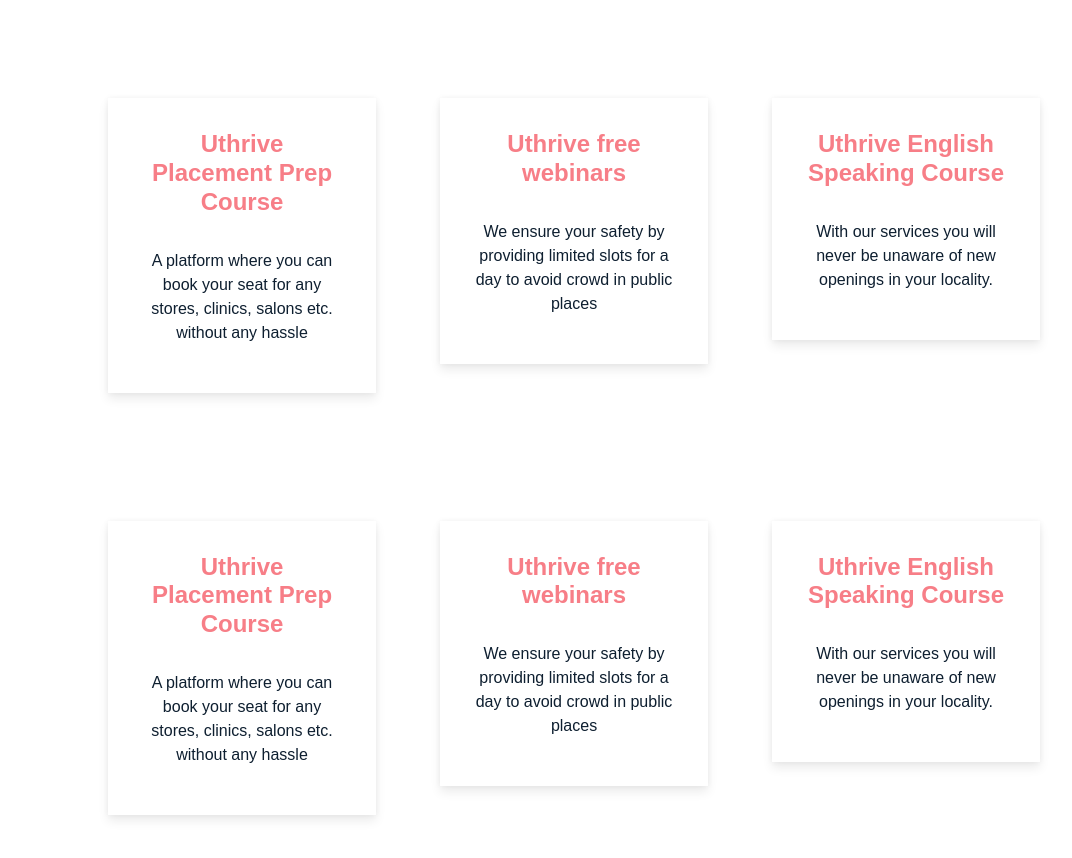
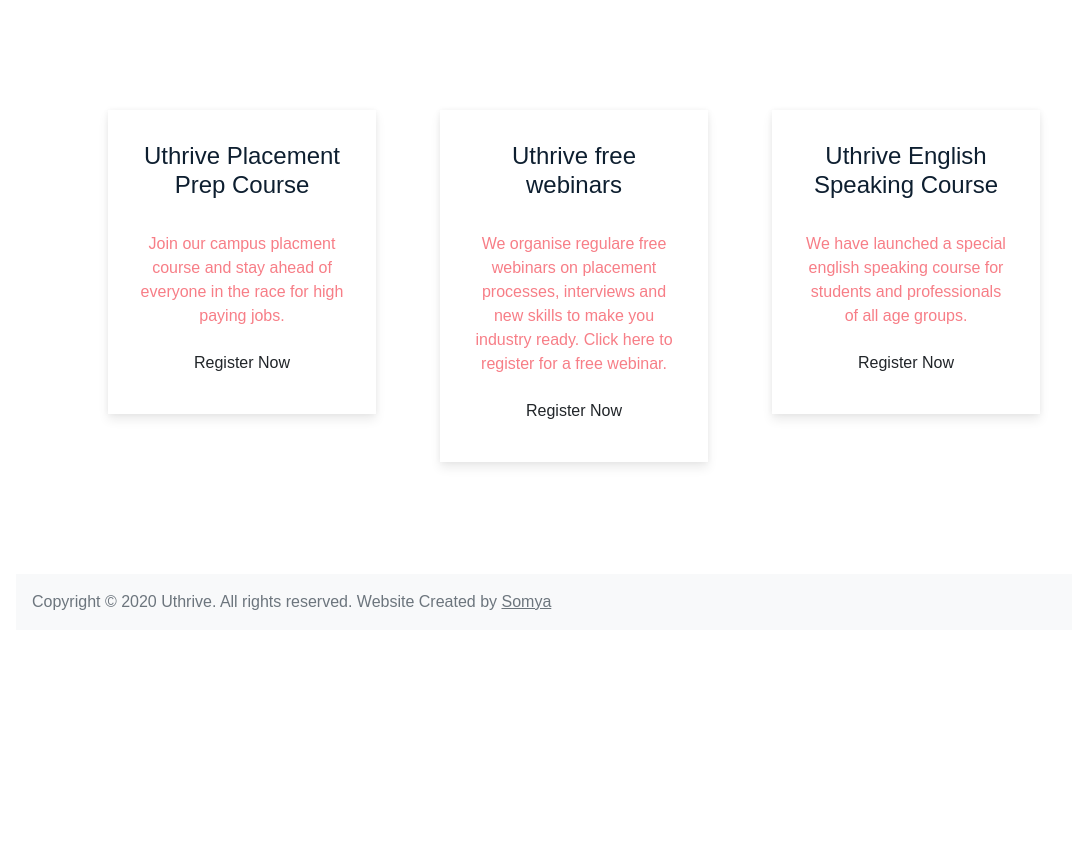
Before and after one commit to bakshisomya/uthrive, a React (Create React App) app: page / in a window 1280 px wide. Shown: the part 762-1620 px from the top of the page, without its empty margins (66-1138 px from the left). After the commit the page ends 1392 px from the top, so only its background shows below. Built offline with nearby package versions, Linux system fonts and the light colour scheme.

Commit message:
files chng

```diff
--- a/package.json
+++ b/package.json
@@ -1,5 +1,6 @@
 {
   "name": "uthrive",
+  "homepage": "http://uthrive.co.in/",
   "version": "0.1.0",
   "private": true,
   "dependencies": {
--- a/public/index.html
+++ b/public/index.html
@@ -11,7 +11,7 @@
     />
     <link rel="apple-touch-icon" href="%PUBLIC_URL%/logo192.png" />
     <link rel="manifest" href="%PUBLIC_URL%/manifest.json" />
-    <title>React App</title>
+    <title>Uthrive</title>
   </head>
   <link href="https://cdn.jsdelivr.net/npm/remixicon@2.5.0/fonts/remixicon.css" rel="stylesheet">
 <link href="https://cdn.jsdelivr.net/npm/bootstrap@5.2.0-beta1/dist/css/bootstrap.min.css" rel="stylesheet" integrity="sha384-0evHe/X+R7YkIZDRvuzKMRqM+OrBnVFBL6DOitfPri4tjfHxaWutUpFmBp4vmVor" crossorigin="anonymous">
--- a/src/Components/Landing/Landing.css
+++ b/src/Components/Landing/Landing.css
@@ -25,12 +25,12 @@
     display: none;
 }
 
-h1 {
+p:nth-child(1){
     color: #776DEB;
     font-weight: 600;
 }
 
-h4 {
+p {
     color: #F77E87;
     font-weight: 600;
 }
@@ -87,6 +87,9 @@
 }
 
 @media only screen and (min-width : 768px) and (max-width : 1024px) {
+    .bodyimg{
+        display: none;
+    }
     .links {
         display: none
     }
@@ -166,6 +169,9 @@
 }
 
 @media only screen and (max-width:768px) {
+    .bodyimg{
+        display:none;
+    }
     .links {
         display: none
     }
--- a/src/Components/Landing/Landing.js
+++ b/src/Components/Landing/Landing.js
@@ -16,7 +16,7 @@
             <a href="#courses">Our Courses</a>
             <a href="#reviews">Reviews</a>
             <a href="#about">About Us</a>
-            <a href="#contact">Contact</a>
+            <a href="tel:+91-8210529561">Contact</a>
           </div>
           <div className="nav-menu-icon">
             <i
@@ -46,70 +46,99 @@
             name="home"
             style={{ textDecoration: "none", color: "white" }}
           >
-          <h1 className="mt-5">
+            <p className="mt-5 fs-1">
               Want to learn Fluent English or <br />
               Want to ace in college placements? <br />
               Don't Worry. We have got you covered!
-          </h1>
-          <h4 className="mt-5">
+            </p>
+            <p className="mt-5">
               Join us at Uthrive and polish your skills with the <br />
               first class instructors.
-          </h4>
+            </p>
           </a>
-      <img src={img} style={{width:'20rem'}} alt="" />
+          <img className='bodyimg' src={img} style={{ width: "20rem" }} alt="" />
         </div>
-        <a href="tel:+91-8210529561" className="mt-3 px-1 py-2" style={{display : 'inline-block',textDecoration:'none',color:'#776DEB',border:'1px solid #776DEB',borderRadius:'.3rem'}}>Get Started</a>
+        <a
+          href="tel:+91-8210529561"
+          className="mt-3 px-1 py-2"
+          style={{
+            display: "inline-block",
+            textDecoration: "none",
+            color: "#776DEB",
+            border: "1px solid #776DEB",
+            borderRadius: ".3rem",
+          }}
+        >
+          Get Started
+        </a>
         <div className="our-courses">
-        <a href='/' name='courses' style={{textDecoration:'none',color:'#F77E87'}}><h2>Our Courses</h2></a>
+          <a
+            href="/"
+            name="courses"
+            style={{ textDecoration: "none", color: "#F77E87" }}
+          >
+            <h2>Our Courses</h2>
+          </a>
           <div id="courses-cards">
             <div className="course-card">
               <h4>Uthrive Placement Prep Course</h4>
               <p>
-              A platform where you can book your seat for any stores, clinics,
-              salons etc. without any hassle
+                Join our campus placment course and stay ahead of everyone in
+                the race for high paying jobs.
               </p>
+              <button
+                type="button"
+                className="btn"
+                onClick={(e) => {
+                  e.preventDefault();
+                  window.location.href = "https://forms.gle/kPGt3ETC58YDQTe38";
+                }}
+              >
+                Register Now
+              </button>
             </div>
             <div className="course-card">
               <h4>Uthrive free webinars</h4>
               <p>
-              We ensure your safety by providing limited slots for a day to
-              avoid crowd in public places
+                We organise regulare free webinars on placement processes,
+                interviews and new skills to make you industry ready. Click here
+                to register for a free webinar.
               </p>
+              <button
+                type="button"
+                className="btn"
+                onClick={(e) => {
+                  e.preventDefault();
+                  window.location.href = "https://forms.gle/XEvsD3HcZfLov5Rt8";
+                }}
+              >
+                Register Now
+              </button>
             </div>
             <div className="course-card">
               <h4>Uthrive English Speaking Course</h4>
               <p>
-              With our services you will never be unaware of new openings in
-              your locality.
+                We have launched a special english speaking course for students
+                and professionals of all age groups.
               </p>
+              <button
+                type="button"
+                className="btn"
+                onClick={(e) => {
+                  e.preventDefault();
+                  window.location.href = "https://forms.gle/HH63cVAsFiqkajES6";
+                }}
+              >
+                Register Now
+              </button>
             </div>
           </div>
-        <div id="courses-cards">
-          <div className="course-card">
-            <h4>Uthrive Placement Prep Course</h4>
-            <p>
-              A platform where you can book your seat for any stores, clinics,
-              salons etc. without any hassle
-            </p>
-          </div>
-          <div className="course-card">
-            <h4>Uthrive free webinars</h4>
-            <p>
-              We ensure your safety by providing limited slots for a day to
-              avoid crowd in public places
-            </p>
-          </div>
-          <div className="course-card">
-            <h4>Uthrive English Speaking Course</h4>
-            <p>
-              With our services you will never be unaware of new openings in
-              your locality.
-            </p>
         </div>
       </div>
-
-      </div>
-      </div>
+      <footer className="container p-3 bg-light text-secondary">
+      Copyright &copy; 2020 Uthrive. All rights reserved.
+      Website Created by <a className="text-secondary"href="https://www.linkedin.com/in/somya-1231/">Somya</a>
+      </footer>
     </div>
   );
 }
```
Also changed, not shown: 2 other files (tests, documents, lock files or other folders). Lines whose indentation alone changed are shown as unchanged.
